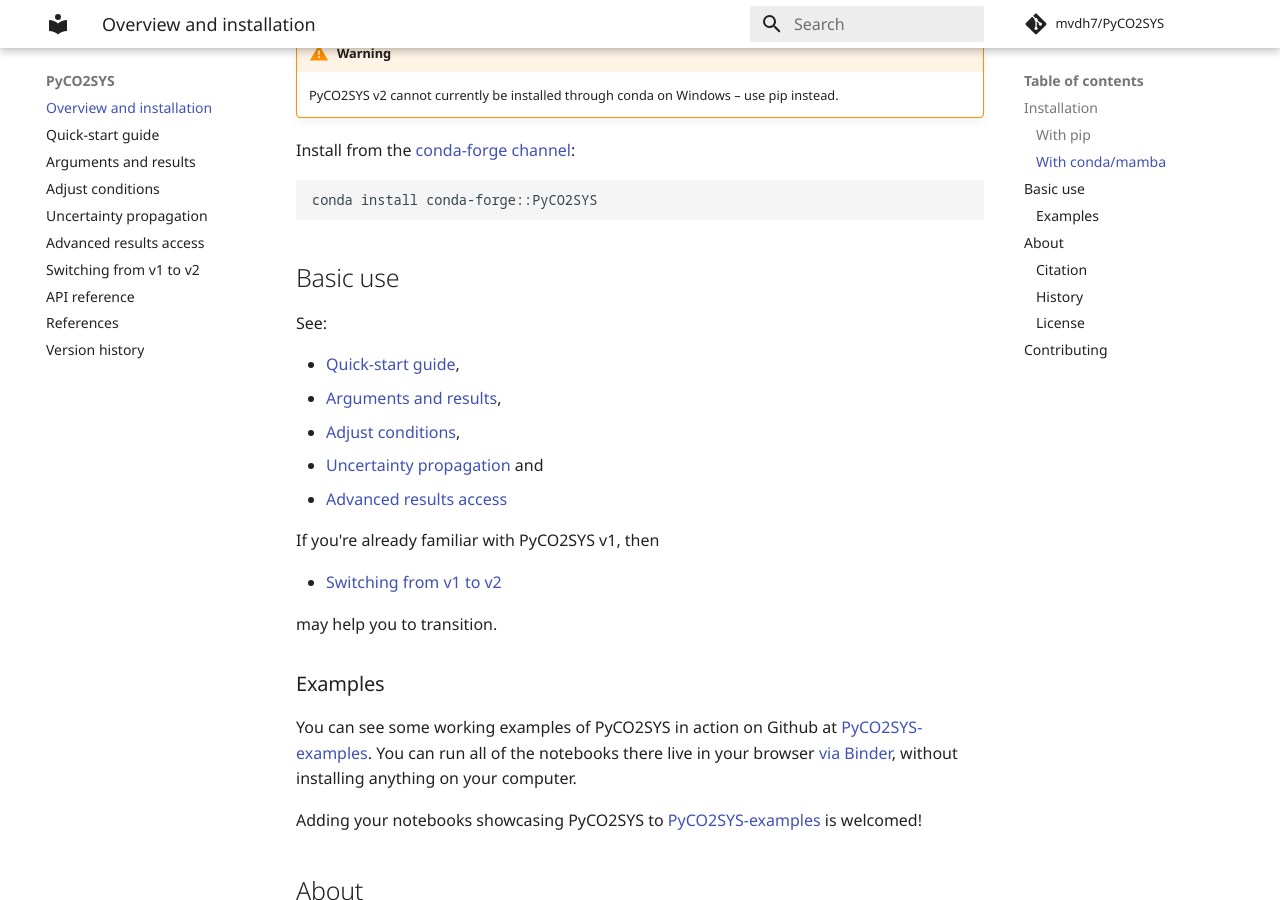
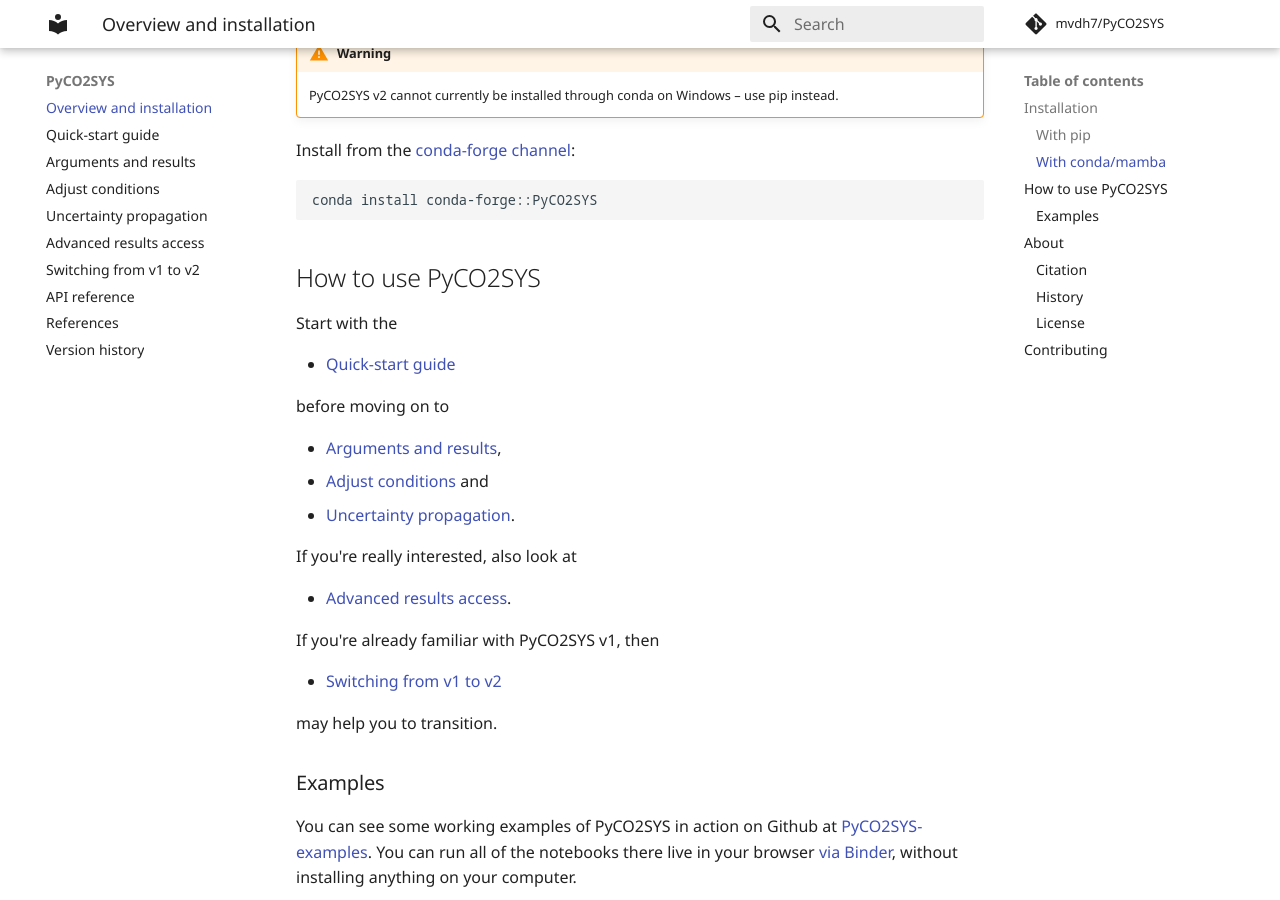
Before and after one commit to mvdh7/PyCO2SYS, an MkDocs documentation site: the page built from docs/index.md, in a window 1280 px wide and 900 px high, scrolled down 497 px. Built offline with MkDocs 1.6.1 and Material for MkDocs 9.7.7, drawn with Linux system fonts in a browser that asks for light colours; comment, search, counter and statistics services are not loaded.

Commit message:
Update overview

```diff
--- a/docs/index.md
+++ b/docs/index.md
@@ -20,15 +20,21 @@ Install from the [conda-forge channel](https://anaconda.org/conda-forge/pyco2sys
 
     conda install conda-forge::PyCO2SYS
 
-## Basic use
+## How to use PyCO2SYS
 
-See:
+Start with the
 
-  * [Quick-start guide](quick.md),
+  * [Quick-start guide](quick.md)
+
+before moving on to
+
   * [Arguments and results](detail.md),
-  * [Adjust conditions](adjust.md),
-  * [Uncertainty propagation](uncertainty.md) and
-  * [Advanced results access](results.md)
+  * [Adjust conditions](adjust.md) and
+  * [Uncertainty propagation](uncertainty.md).
+
+If you're really interested, also look at
+
+  * [Advanced results access](results.md).
 
 If you're already familiar with PyCO2SYS v1, then
 
```
